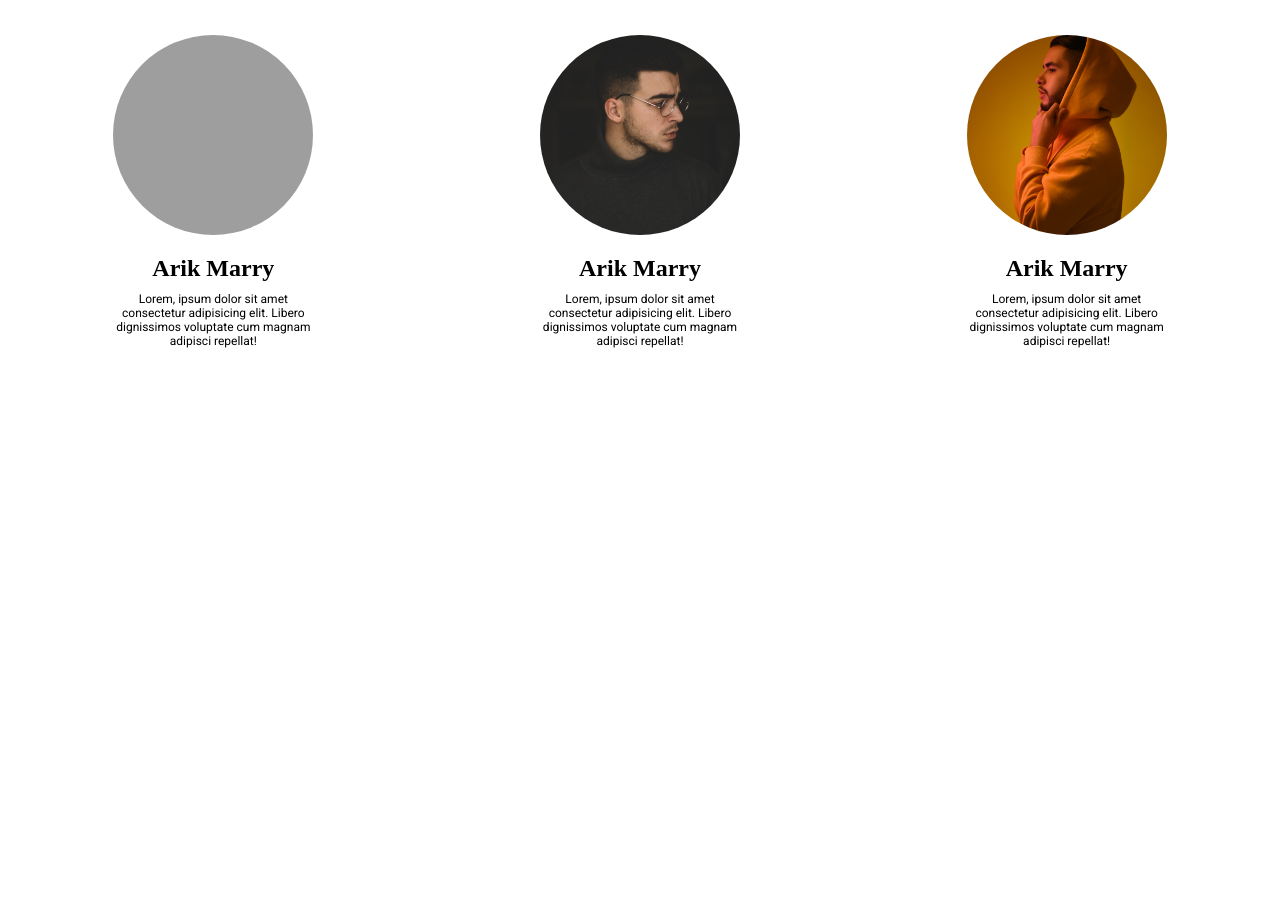
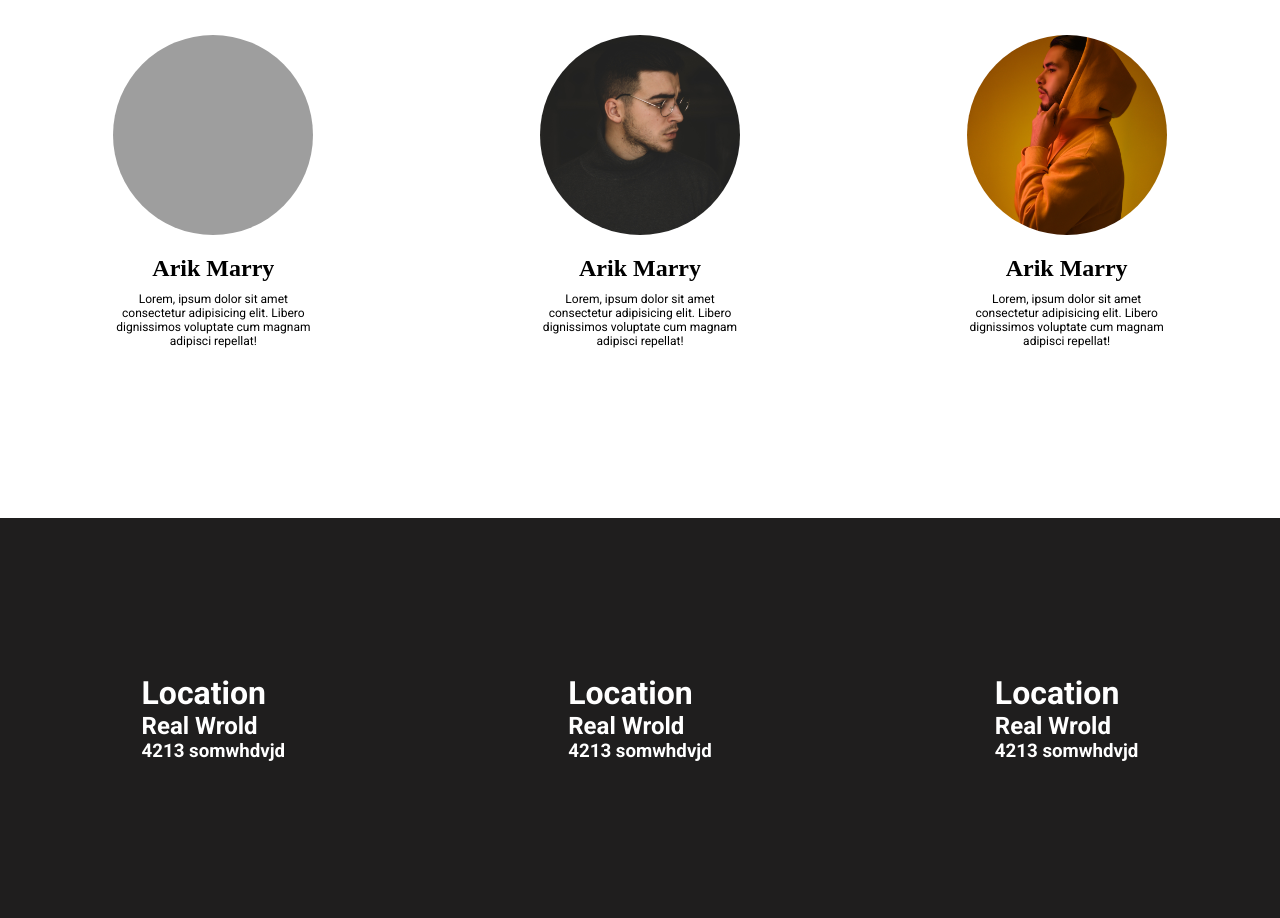
Before and after one commit to ZannatulMim/HTML-CSS_PROJECT--6_hoddie_landing_page, a plain HTML site: page index.html in a window 1280 px wide. Shown: the part 2747-3665 px from the top of the page. Before the commit the page ends 3105 px from the top, so only its background shows below. Drawn offline with nearby package versions, Linux system fonts and the light colour scheme; grey boxes are pictures that could not be loaded.

```diff
--- a/index.html
+++ b/index.html
@@ -193,6 +193,36 @@
         </div>
     </section>
 
+    <footer>
+        <div class="container">
+            <h1 class="footer-heading">Location</h1>
+            <h2 class="footer-primary-heading">Real Wrold</h2>
+            <h3 class="footer-primary-heading">4213 somwhdvjd</h3>
+
+
+
+        </div>
+
+        <div class="container">
+            <h1 class="footer-heading">Location</h1>
+            <h2 class="footer-primary-heading">Real Wrold</h2>
+            <h3 class="footer-primary-heading">4213 somwhdvjd</h3>
+
+
+
+        </div>
+
+
+        <div class="container">
+            <h1 class="footer-heading">Location</h1>
+            <h2 class="footer-primary-heading">Real Wrold</h2>
+            <h3 class="footer-primary-heading">4213 somwhdvjd</h3>
+
+
+
+        </div>
+    </footer>
+
 </body>
 
 </html>
--- a/style.css
+++ b/style.css
@@ -287,3 +287,31 @@
 .customer .img-three {
     background: url(oswaldo-ibanez-1NPUmTaiMeg-unsplash.jpg)
 }
+
+
+
+
+footer {
+    background: #1f1e1e;
+    margin-top: 10rem;
+    color: white;
+    display: flex;
+    flex-wrap: wrap;
+    justify-content: space-around;
+    align-items: center;
+    height: 50vh;
+    font-family: var(--primary-font);
+
+}
+
+footer.container.footer-heading {
+    margin-bottom: 3rem;
+
+}
+
+footer.container.footer-primary-heading {
+    margin-bottom: 20px;
+    font-weight: normal;
+    font-size: 15px;
+
+}
```
